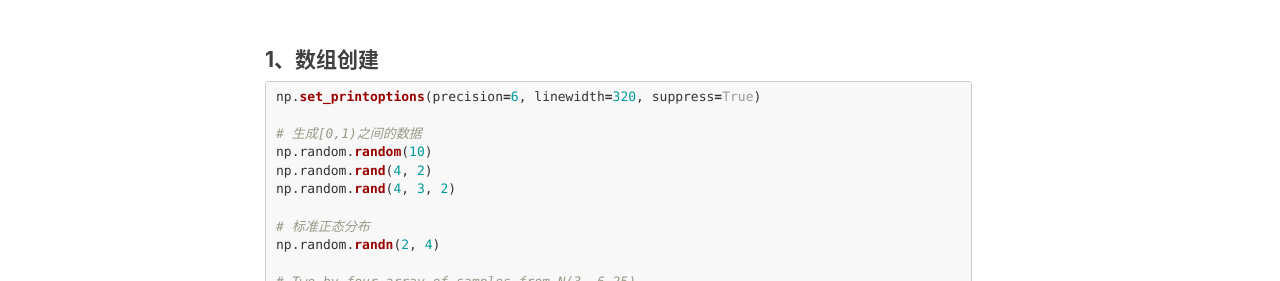
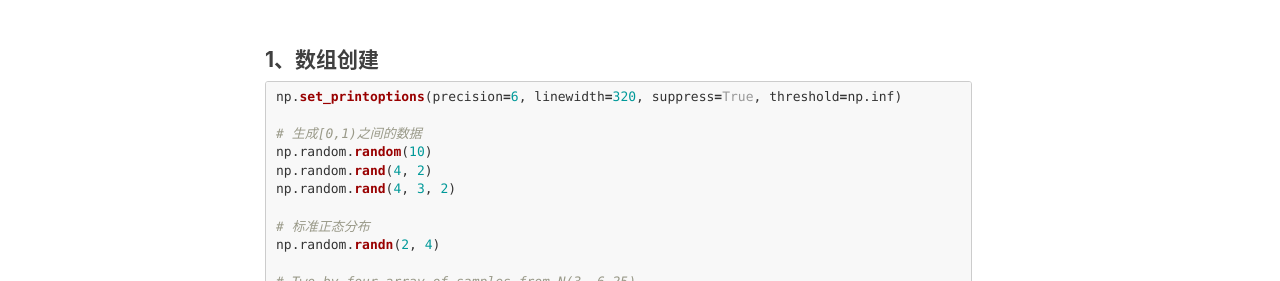
Before and after one commit to cddesire/cddesire.github.io, a Jekyll site: the page built from _posts/2017-07-09-python-numpy-code.markdown, in a window 1280 px wide and 900 px high. Shown: the part 459-740 px from the top of the window. Built offline with Jekyll 4.4.1, drawn with Linux system fonts in a browser that asks for light colours; nearby versions of some CDN libraries; comment, search, counter and statistics services are not loaded.

Commit message:
threshold=np.inf
threshold=np.inf

````diff
--- a/_posts/2017-07-09-python-numpy-code.markdown
+++ b/_posts/2017-07-09-python-numpy-code.markdown
@@ -15,7 +15,7 @@ tags:
 #### 1、数组创建
 
 ``` python
-np.set_printoptions(precision=6, linewidth=320, suppress=True)
+np.set_printoptions(precision=6, linewidth=320, suppress=True, threshold=np.inf)
 
 # 生成[0,1)之间的数据
 
````
